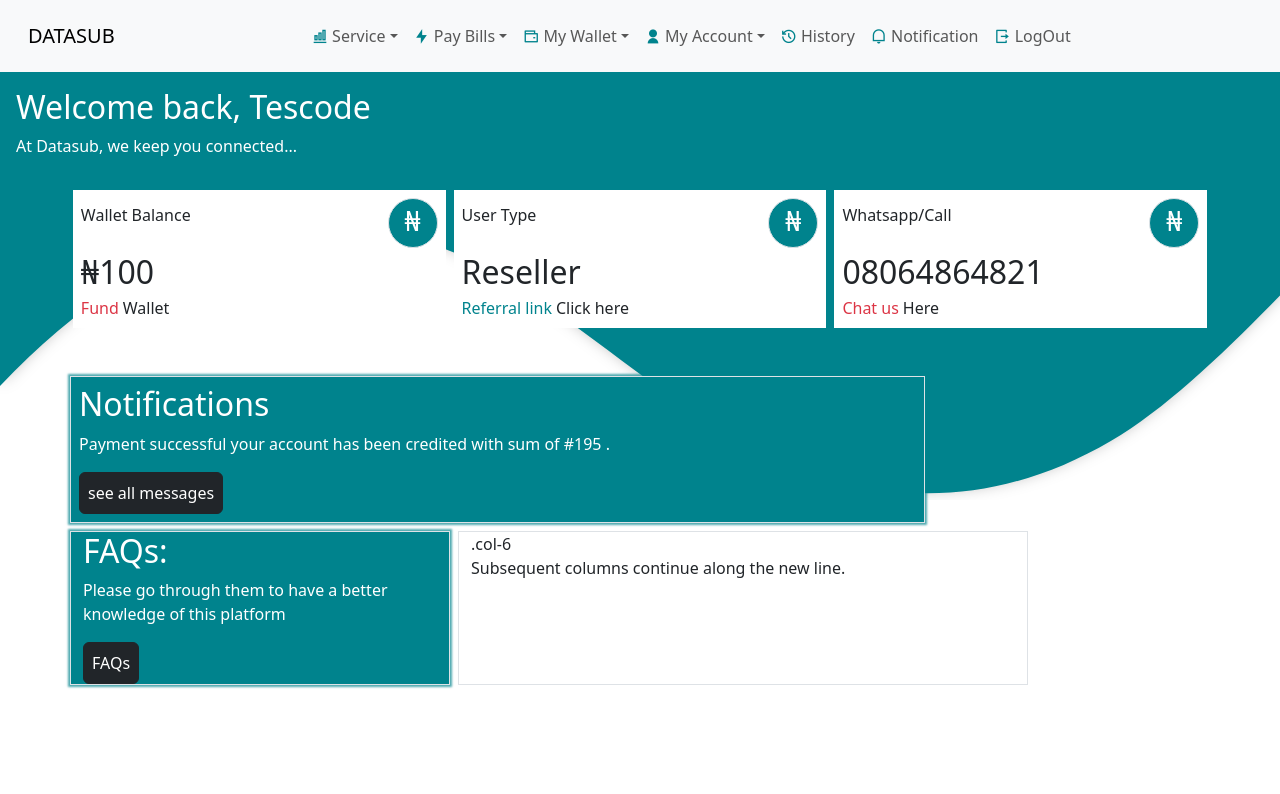
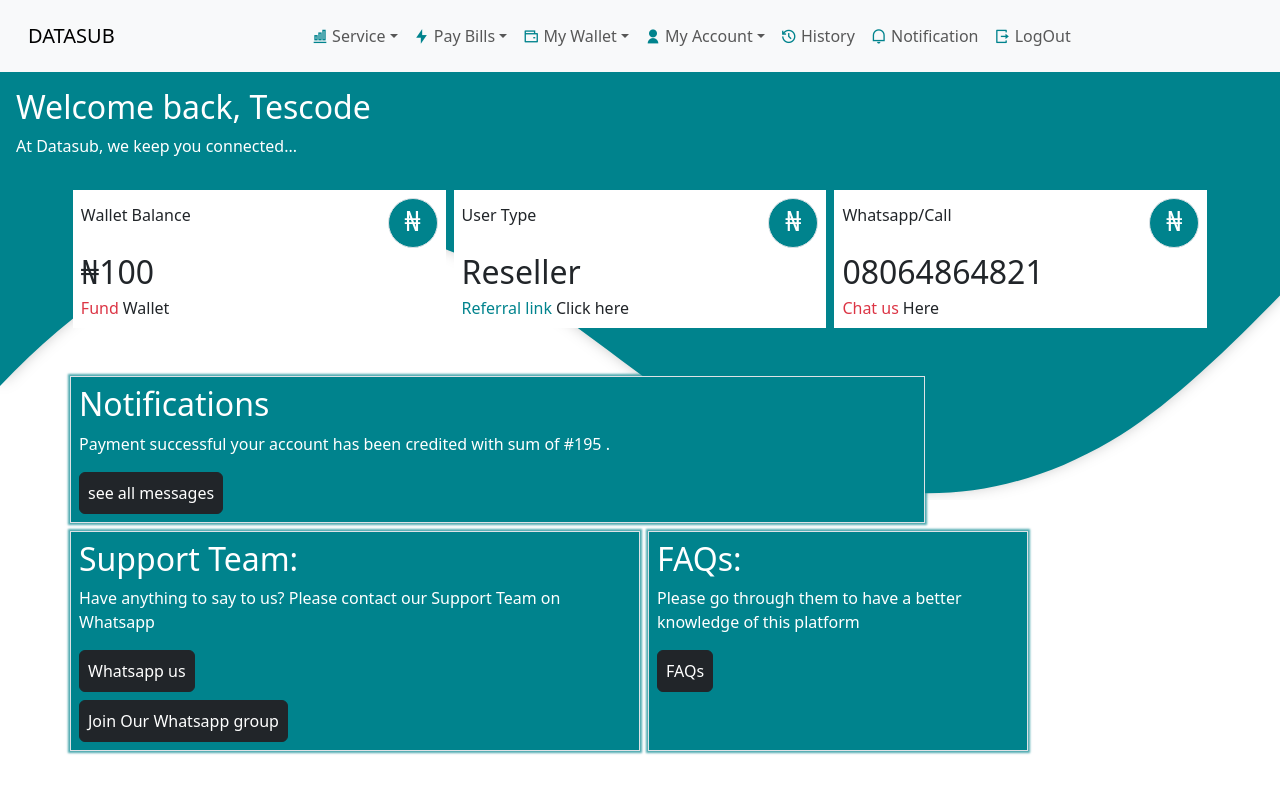
Before and after one commit to devtescode/Front_end_datasite, a React (Vite) app: page /dashboard in a window 1280 px wide. Shown: the top 794 px of the page. Built offline with nearby package versions, Linux system fonts and the light colour scheme.

Commit message:
update dashboard page

```diff
--- a/src/components/Dashboardpage/Dashboard.jsx
+++ b/src/components/Dashboardpage/Dashboard.jsx
@@ -203,7 +203,7 @@
 
             <div class="container mt-5">
                 <div class="row gap-2">
-                    <div class="col-9 border p-2"  style={{ backgroundColor: "#00838d", color: "#00848db0", boxShadow:"0px 0px 2px 2px" }}>
+                    <div class="col-11 col-md-9 border p-2" style={{ backgroundColor: "#00838d", color: "#00848db0", boxShadow: "0px 0px 2px 2px" }}>
                         <h2 className='text-white'>Notifications</h2>
                         <p className='text-white'>Payment successful your account has been credited with sum of #195 .</p>
                         <button className='btn btn-dark p-2'
@@ -211,16 +211,28 @@
                         >see all messages</button>
                     </div>
 
-                    <div class="col-4 border"  style={{ backgroundColor: "#00838d", color: "#00848db0", boxShadow:"0px 0px 2px 2px" }}>
+                    <div class="col-10 col-md-6 border p-2" style={{ backgroundColor: "#00838d", color: "#00848db0", boxShadow: "0px 0px 2px 2px" }}>
+                        <h2 className='text-white'>Support Team:</h2>
+                        <p className='text-white'>Have anything to say to us? Please contact our Support Team on Whatsapp</p>
+                        <div className=''>
+                        <div>
+                            <button className='btn btn-dark p-2'>Whatsapp us</button>
+                        </div>
+                        <div>
+                            <button className='btn btn-dark p-2 mt-2'>Join Our Whatsapp group</button>
+                        </div>
+                        </div>
+                    </div>
+
+                    <div class="col-9 col-md-4 border p-2" style={{ backgroundColor: "#00838d", color: "#00848db0", boxShadow: "0px 0px 2px 2px" }}>
                         <h2 className='text-white'>FAQs:</h2>
                         <p className='text-white'>
-                        Please go through them to have a better knowledge of this platform
+                            Please go through them to have a better knowledge of this platform
                         </p>
                         <button className='btn btn-dark p-2'
 
-                           >FAQs</button>
+                        >FAQs</button>
                     </div>
-                    <div class="col-6 border">.col-6<br />Subsequent columns continue along the new line.</div>
                 </div>
             </div>
 
```
